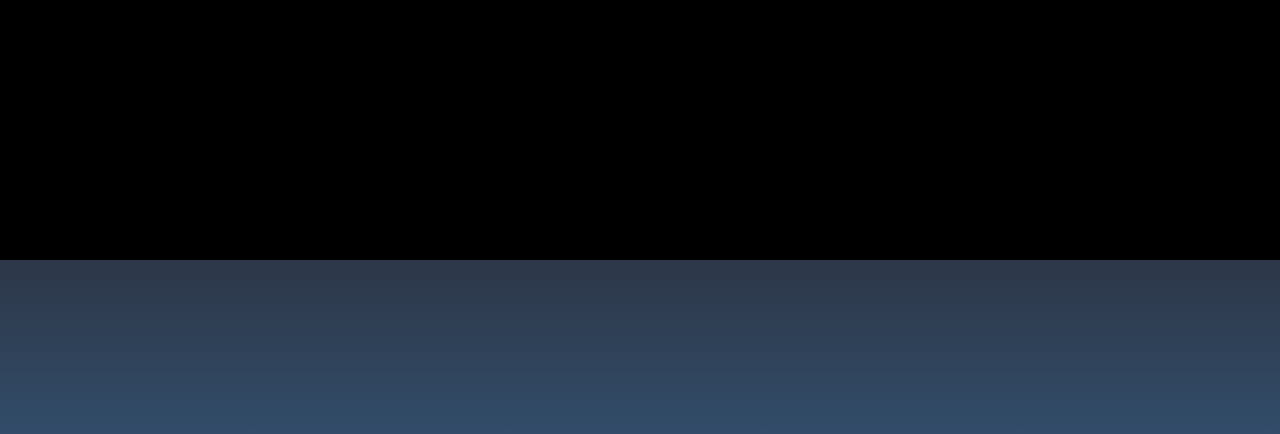
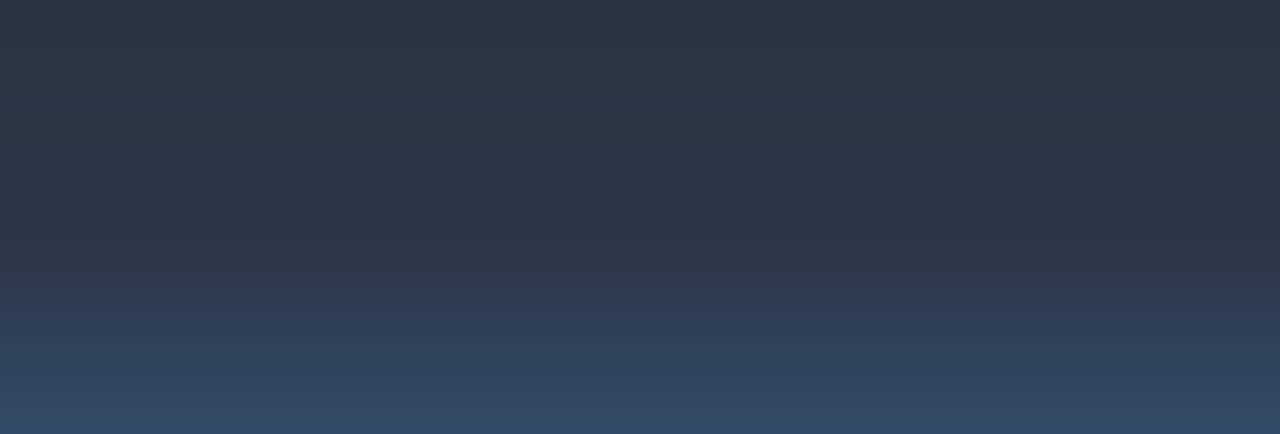
Before and after one commit to whittenluke/theartofluke, a Next.js app: page / in a window 1280 px wide. Shown: the part 1340-1774 px from the top of the page. Built offline with nearby package versions, Linux system fonts and the light colour scheme.

Commit message:
Added Mountain scene

```diff
--- a/src/app/page.tsx
+++ b/src/app/page.tsx
@@ -2,6 +2,7 @@
 
 import { Suspense } from 'react'
 import { useScroll } from '@/hooks/useScroll'
+import MountainScene from '@/components/scenes/Mountain'
 
 // Page metadata for dynamic routes
 export const dynamic = 'force-dynamic'
@@ -45,7 +46,7 @@ export default function Home() {
 
       {/* Mountain Scene Section */}
       <section className="relative h-screen">
-        {/* Mountain scene component will be added here */}
+        <MountainScene />
       </section>
 
       {/* About Section */}
--- /dev/null
+++ b/src/components/scenes/Mountain/index.tsx
@@ -0,0 +1,68 @@
+'use client'
+
+import { useScroll } from '@/hooks/useScroll'
+
+interface MountainSceneProps {
+  className?: string
+}
+
+const MountainScene = ({ className = '' }: MountainSceneProps) => {
+  const { y } = useScroll()
+
+  return (
+    <div className={`relative h-screen overflow-hidden ${className}`}>
+      {/* Scene Container */}
+      <div className="absolute inset-0">
+        {/* Sky Layer */}
+        <div
+          className="absolute inset-0 bg-gradient-to-b from-mountain-peak/50 to-mountain-base"
+          style={{
+            transform: `translateY(${y * 0.1}px)`
+          }}
+        />
+
+        {/* Far Mountains Layer */}
+        <div
+          className="absolute bottom-0 left-0 right-0 h-[70%]"
+          style={{
+            transform: `translateY(${y * 0.2}px)`
+          }}
+        >
+          {/* We'll add SVG mountains here */}
+        </div>
+
+        {/* Mid Mountains Layer */}
+        <div
+          className="absolute bottom-0 left-0 right-0 h-[60%]"
+          style={{
+            transform: `translateY(${y * 0.3}px)`
+          }}
+        >
+          {/* We'll add SVG mountains here */}
+        </div>
+
+        {/* Trees Layer */}
+        <div
+          className="absolute bottom-0 left-0 right-0 h-[40%]"
+          style={{
+            transform: `translateY(${y * 0.4}px)`
+          }}
+        >
+          {/* We'll add SVG trees here */}
+        </div>
+
+        {/* River Layer */}
+        <div
+          className="absolute bottom-0 left-0 right-0 h-[20%]"
+          style={{
+            transform: `translateY(${y * 0.5}px)`
+          }}
+        >
+          {/* We'll add SVG river here */}
+        </div>
+      </div>
+    </div>
+  )
+}
+
+export default MountainScene
```
